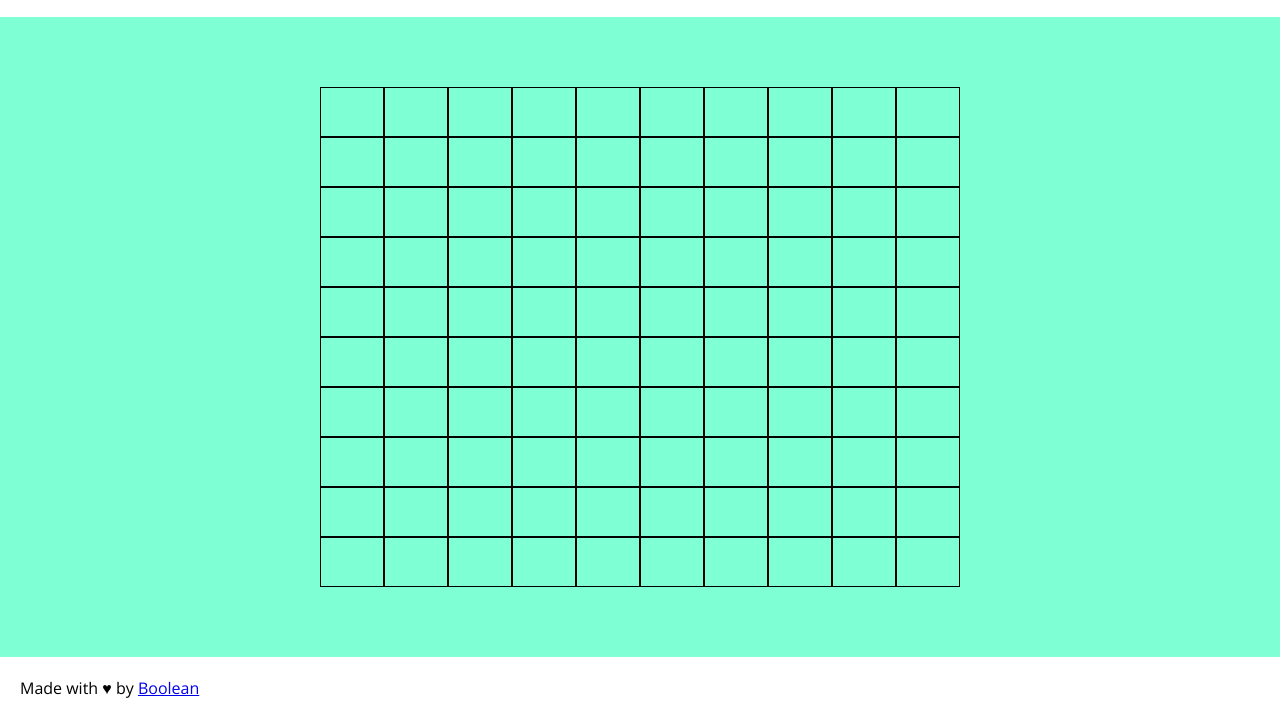
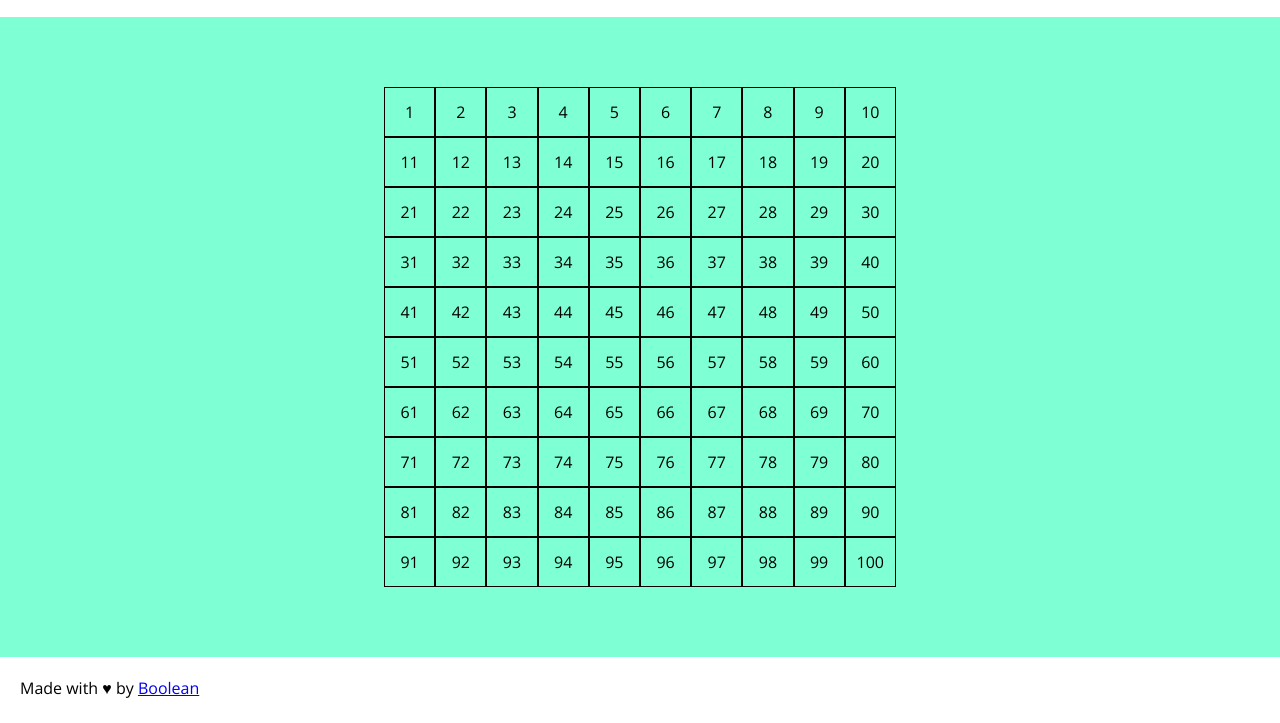
Before and after one commit to iachinimarta/js-campominato-grid, a plain HTML site: page index.html in a window 1280 px wide. Both pictures are taken after a click on the button "Play". Shown: the part 77-800 px from the top of the page. Drawn offline with nearby package versions, Linux system fonts and the light colour scheme.

Commit message:
Inseriti i numeri all interno dei box

```diff
--- a/css/style.css
+++ b/css/style.css
@@ -39,7 +39,7 @@ main {
 }
 
 #container {
-    width: 50%;
+    width: 40%;
     margin: auto;
     padding: 70px 0;
     display: flex;
@@ -50,4 +50,7 @@ main {
     height: 50px;
     width: calc(100% / 10);
     border: 1px solid black;
+    display: flex;
+    align-items: center;
+    justify-content: center;
 }
--- a/js/main.js
+++ b/js/main.js
@@ -3,13 +3,15 @@ const btn = document.getElementById('btn');
 
 btn.addEventListener('click',
     function() {
-        for (let i = 0; i < 100; i++) {
+        for (let i = 1; i <= 100; i++) {
             const container = document.getElementById('container');
             // container.innerHTML = `<div class="box"></div>`;
 
             let newBox = document.createElement("div");
             newBox.classList.add("box");
             container.append(newBox);
+
+            newBox.append([i]);
         }
 
     }
```
